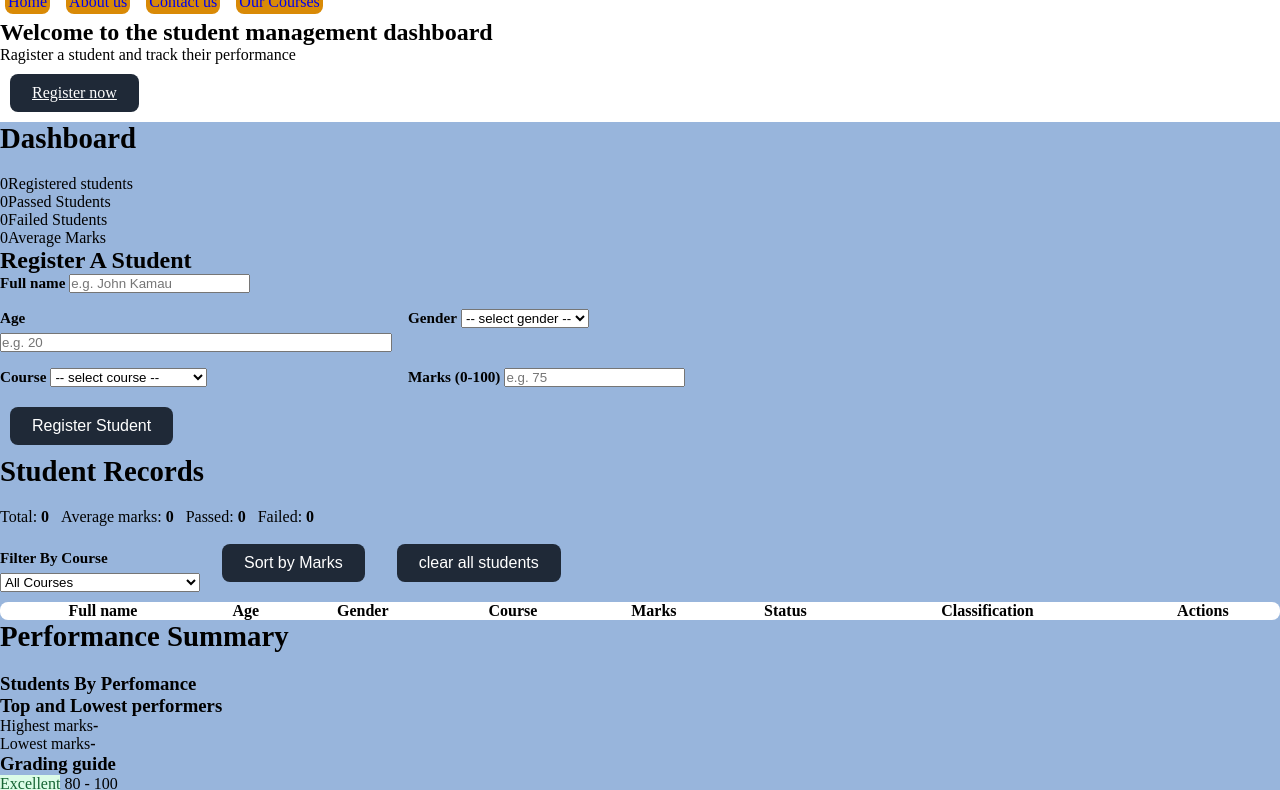
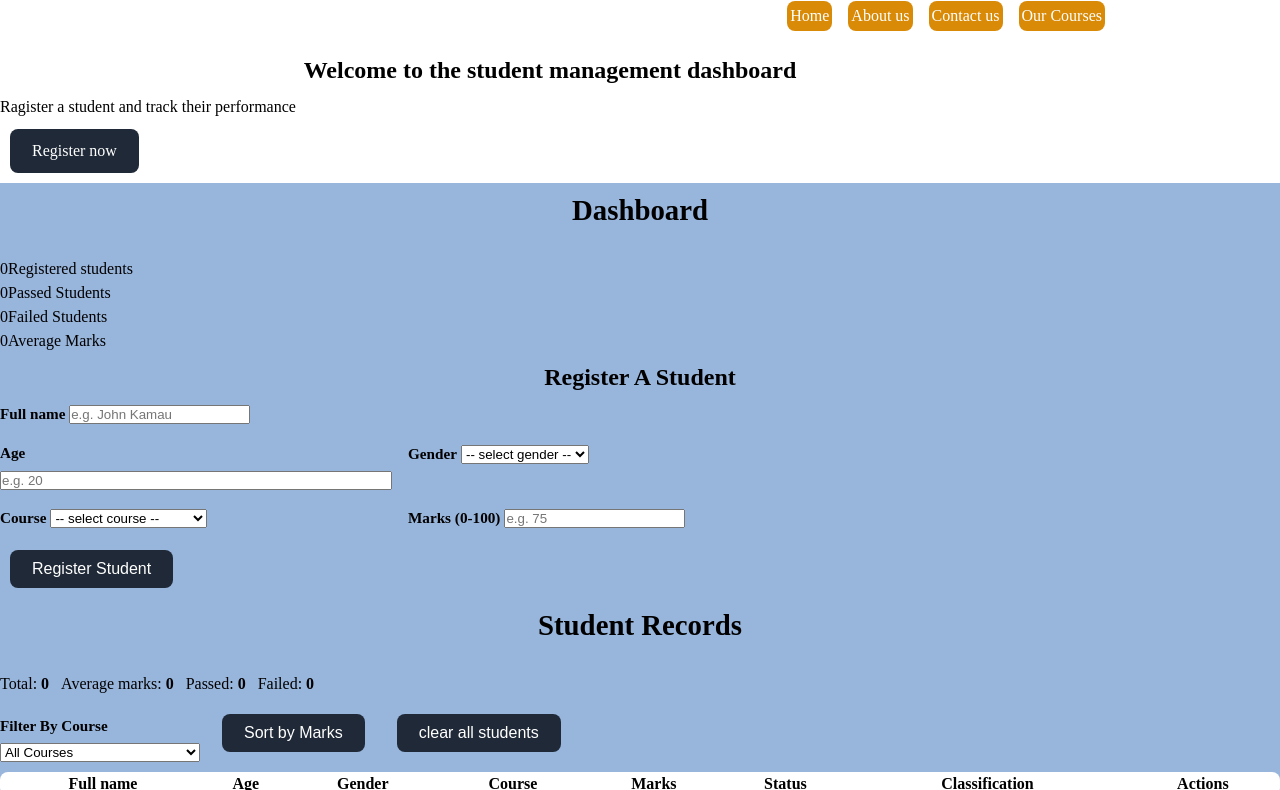
Before and after one commit to jtrevor08/Student-management, a plain HTML site: page index.html in a window 1280 px wide. Shown: the part 59-849 px from the top of the page. Drawn offline with Linux system fonts and the light colour scheme.

Commit message:
with css

```diff
--- a/style.css
+++ b/style.css
@@ -3,12 +3,68 @@
   padding: 0px;
   box-sizing: border-box;
 }
-h1 {
+body {
+  font-family: var(--font-body);
+  line-height: 1.5;
+  color: var(--text-color);
+  background-color: var(--background-color);
+}
+h1,
+h2,
+h3,
+h4,
+h5,
+h6 {
+  font-family: var(--font-heading);
+  font-weight: bold;
+  background-color: var(--primary-light);
+  color: var(--primary-dark);
+  line-height: 1.2;
   margin: 0px;
   padding: 10px;
   text-align: center;
 }
-
+a {
+  color: var(--primary-dark);
+  text-decoration: none;
+}
+ul {
+  list-style: none;
+}
+.mainnav > ul > li {
+  display: inline-block;
+  margin: 0px;
+  padding: 0px;
+}
+.muted {
+  color: var(--text-muted);
+}
+.container > nav > ul {
+  display: flex;
+  justify-content: flex-end;
+  gap: 6px;
+}
+.container > nav > ul > li {
+  display: flex;
+  align-items: center;
+  background-color: var(--primary-dark);
+  color: var(--text-color);
+  list-style: none;
+  margin: 5px;
+  padding: 3px;
+  border-radius: 8px;
+}
+.container > nav > ul > li:hover {
+  background-color: var(--primary-light);
+  color: var(--primary-dark);
+  margin: 6px;
+  border-radius: 8px;
+}
+header {
+  background-color: var(--primary-dark);
+  color: var(--text-color);
+  padding: 10px;
+}
 nav > ul > li > a {
   display: flex;
   text-align: right;
```
Also changed, not shown: about.html (+1 -1 lines).
